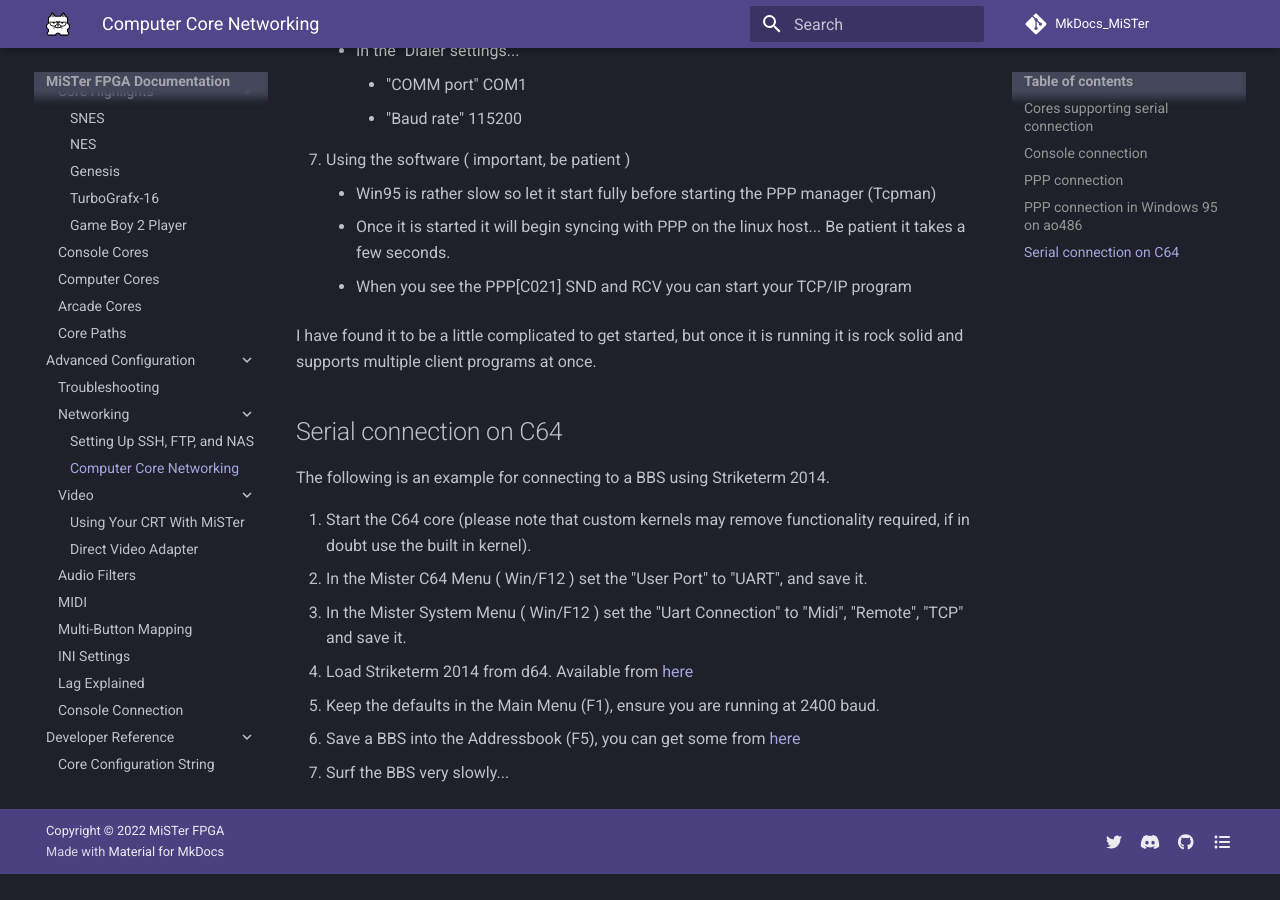
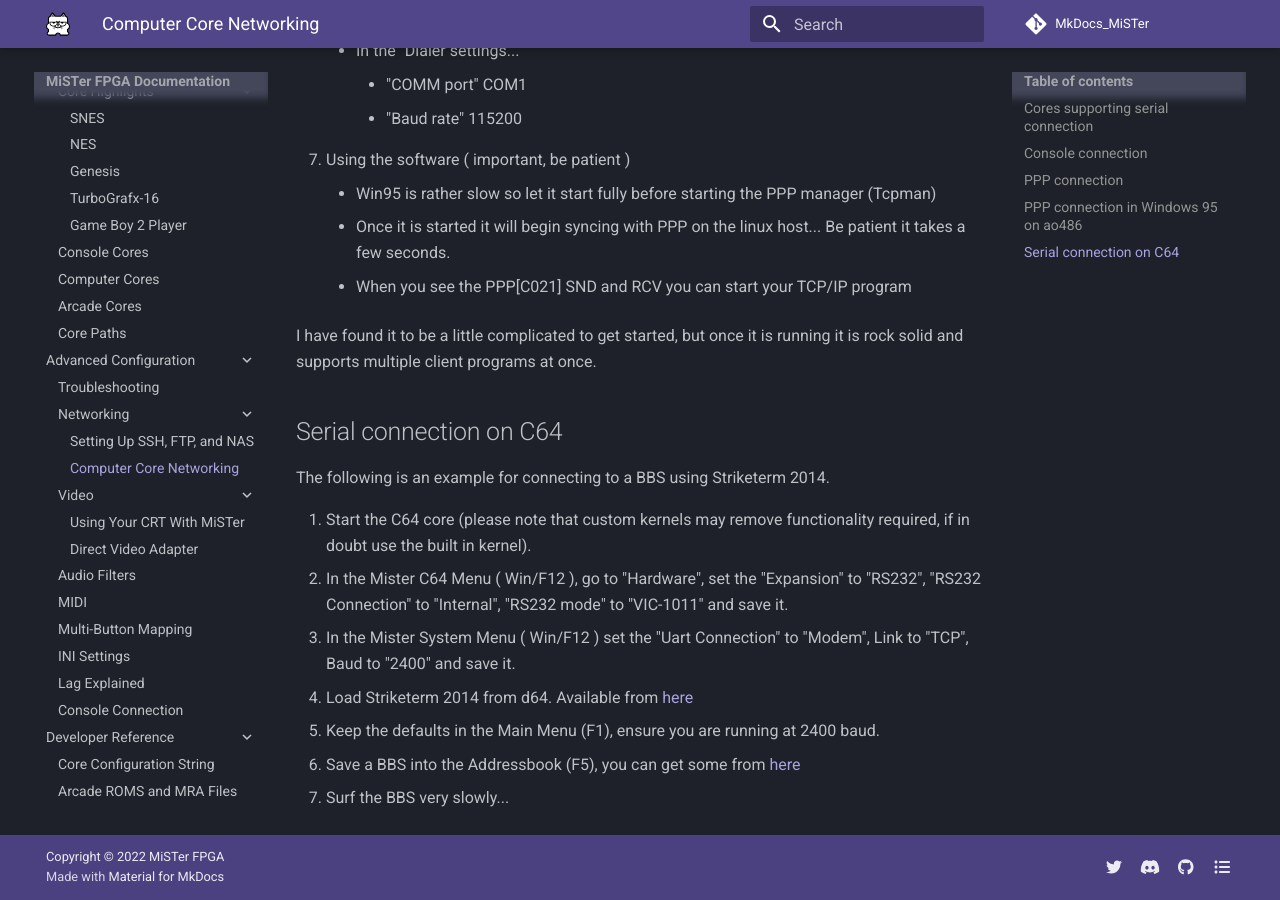
Before and after one commit to MiSTer-devel/MkDocs_MiSTer, an MkDocs documentation site: the page built from docs/advanced/computer.md, in a window 1280 px wide and 900 px high, scrolled down 2380 px. Built offline with MkDocs 1.6.1 and Material for MkDocs 9.7.7, drawn with Linux system fonts in a browser that asks for light colours; comment, search, counter and statistics services are not loaded; before the commit the page ends 3254 px from its top, so only the background shows below that.

Commit message:
Update computer.md
Hello, I would propose this modification on C64 section, to reflect the changes done in C64 core.
For UP9600 mode, I still need to do some tests, and come back at a later point

```diff
--- a/docs/advanced/computer.md
+++ b/docs/advanced/computer.md
@@ -61,8 +61,8 @@
 The following is an example for connecting to a BBS using Striketerm 2014.
 
 1. Start the C64 core (please note that custom kernels may remove functionality required, if in doubt use the built in kernel).
-2. In the Mister C64 Menu ( Win/F12 ) set the "User Port" to "UART", and save it.
-3. In the Mister System Menu ( Win/F12 ) set the "Uart Connection" to "Midi", "Remote", "TCP" and save it.
+2. In the Mister C64 Menu ( Win/F12 ), go to "Hardware", set the "Expansion" to "RS232", "RS232 Connection" to "Internal", "RS232 mode" to "VIC-1011" and save it.
+3. In the Mister System Menu ( Win/F12 ) set the "Uart Connection" to "Modem", Link to "TCP", Baud to "2400" and save it.
 4. Load Striketerm 2014 from d64. Available from [here](https://csdb.dk/release/?id=130807){target=_blank}
 5. Keep the defaults in the Main Menu (F1), ensure you are running at 2400 baud.
 6. Save a BBS into the Addressbook (F5), you can get some from [here](http://cbbsoutpost.servebbs.com){target=_blank}
```
